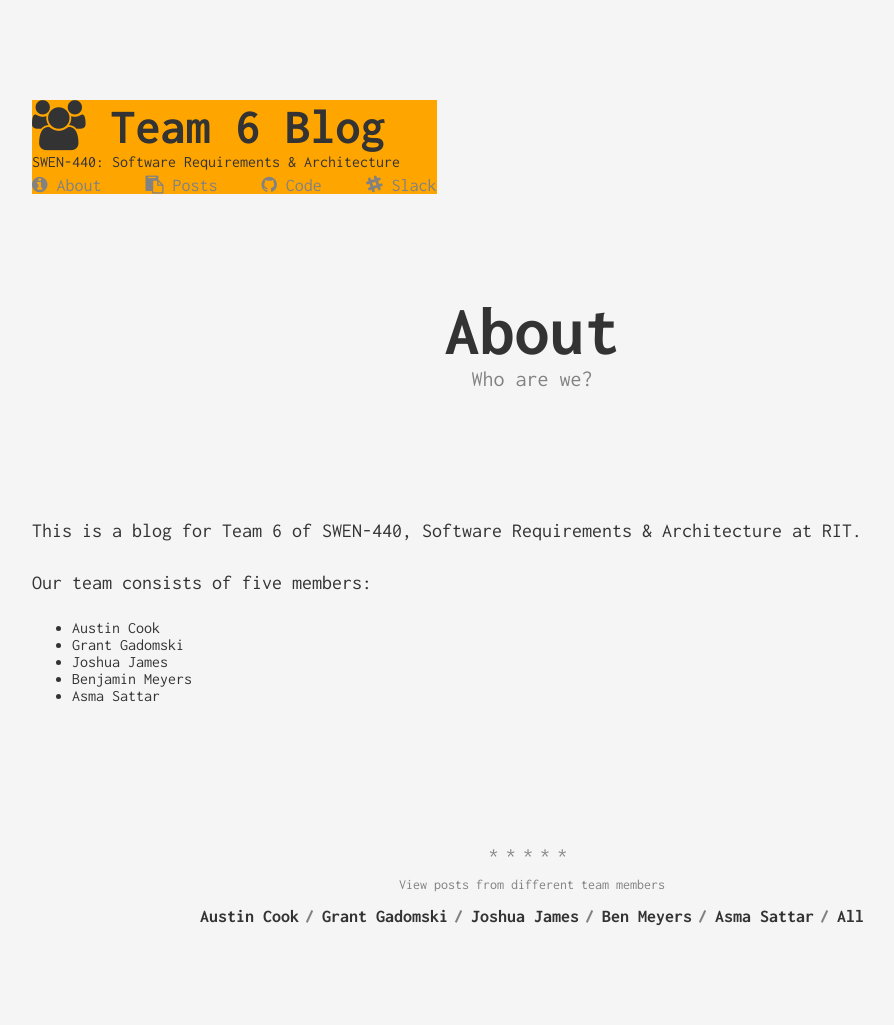
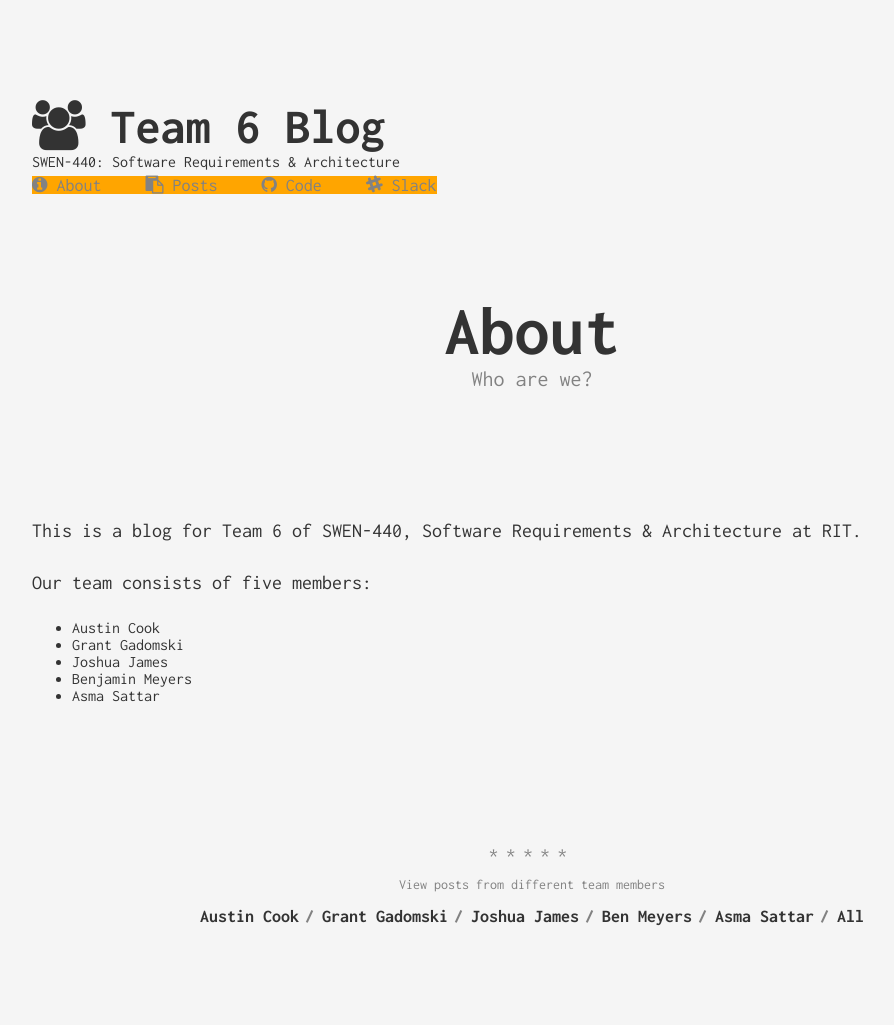
Before and after one commit to swen-440-team-6/swen-440-team-6.github.io, a Jekyll site: the page built from about.md, in a window 1280 px wide. Shown: the whole page, without its empty margins (108-1002 px from the left). Built offline with Jekyll 4.4.1, drawn with Linux system fonts in a browser that asks for light colours.

Commit message:
Update header.html

```diff
--- a/_includes/header.html
+++ b/_includes/header.html
@@ -1,9 +1,9 @@
 <header class="header">
     <div class="head">
-      <div class="navigation" style="background-color: orange;">
+      <div class="navigation">
           <a href="/" class="logo"><i class='fa fa-group'></i>&nbsp;{{ site.title }}</a>
           {{ site.subtitle }}
-          <ul class="menu">
+          <ul class="menu" style="background-color: orange;">
               <li class="menu__entry"><a href="{{ '/about' | prepend: site.baseurl }}"><i class="fa fa-info-circle"></i>&nbsp;About</a></li>
               <li class="menu__entry"><a href="{{ '/' | prepend: site.baseurl }}"><i class="fa fa-clipboard"></i>&nbsp;Posts</a></li>
               <li class="menu__entry"><a href="https://github.com/swen-440-team-6/"><i class="fa fa-github"></i>&nbsp;Code</a></li>
```
